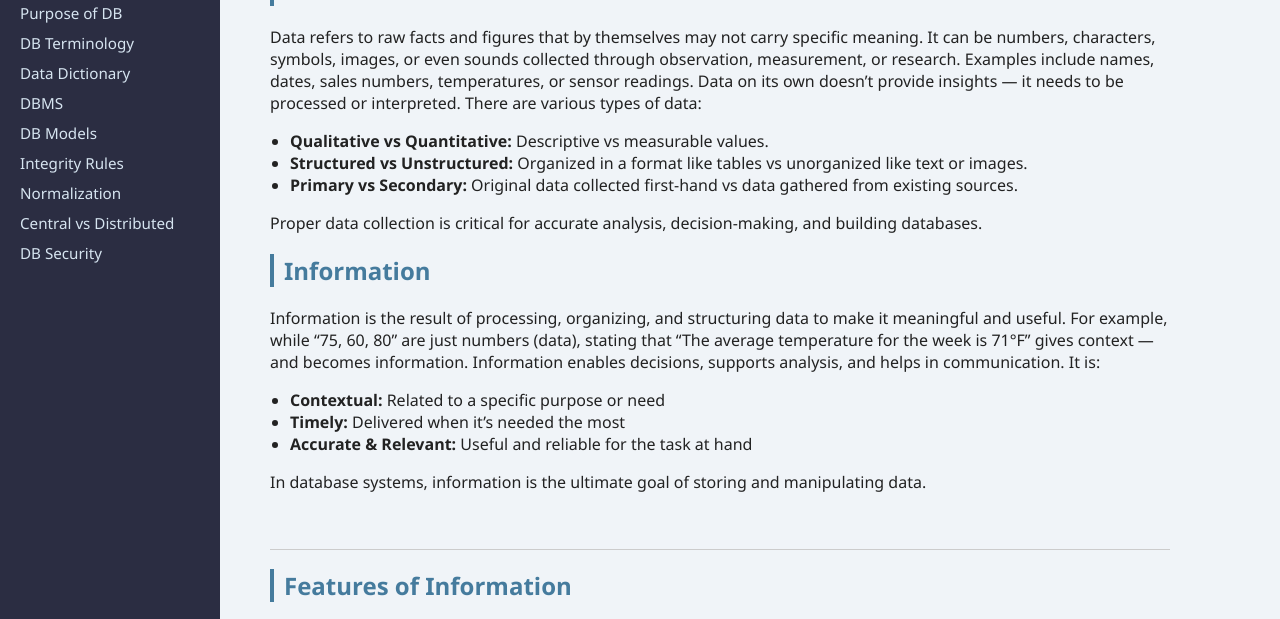
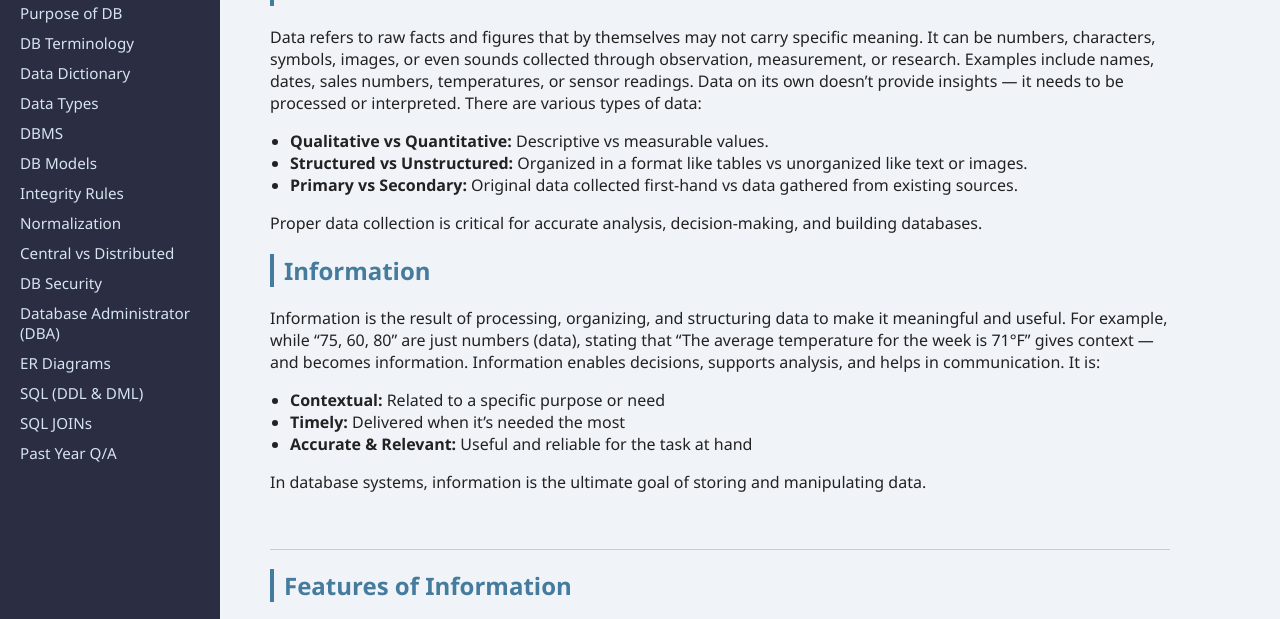
Before and after one commit to Prajwol-Basyal/Syllabus, a plain HTML site: page DbMS.html in a window 1280 px wide. Shown: the part 130-749 px from the top of the page. Drawn offline with Linux system fonts and the light colour scheme.

Commit message:
Update DbMS.html

```diff
--- a/DbMS.html
+++ b/DbMS.html
@@ -126,13 +126,20 @@
   <a href="#purpose">Purpose of DB</a>
   <a href="#terms">DB Terminology</a>
   <a href="#dictionary">Data Dictionary</a>
+  <a href="#data-types">Data Types</a>
   <a href="#dbms">DBMS</a>
   <a href="#models">DB Models</a>
   <a href="#integrity">Integrity Rules</a>
   <a href="#normalization">Normalization</a>
   <a href="#centralized">Central vs Distributed</a>
   <a href="#security">DB Security</a>
+  <a href="#dba">Database Administrator (DBA)</a>
+  <a href="#er-diagram">ER Diagrams</a>
+  <a href="#sql">SQL (DDL & DML)</a>
+  <a href="#sql-joins">SQL JOINs</a>
+  <a href="#past-year-qa">Past Year Q/A</a>
 </nav>
+
 
 <main>
 <section id="data">
```
Lines whose indentation alone changed are shown as unchanged.
